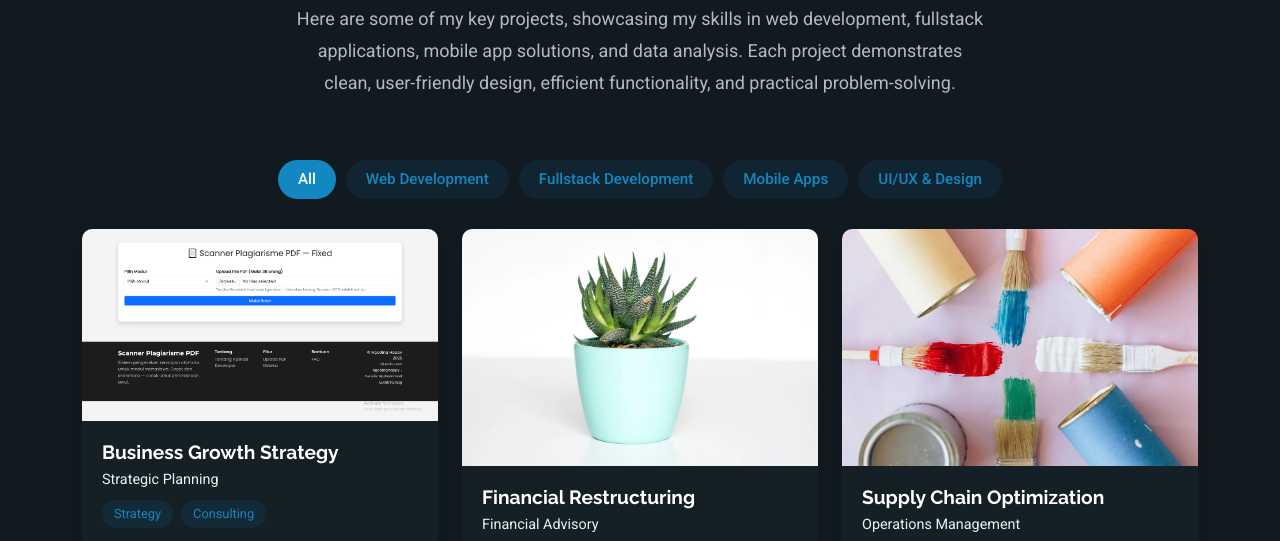
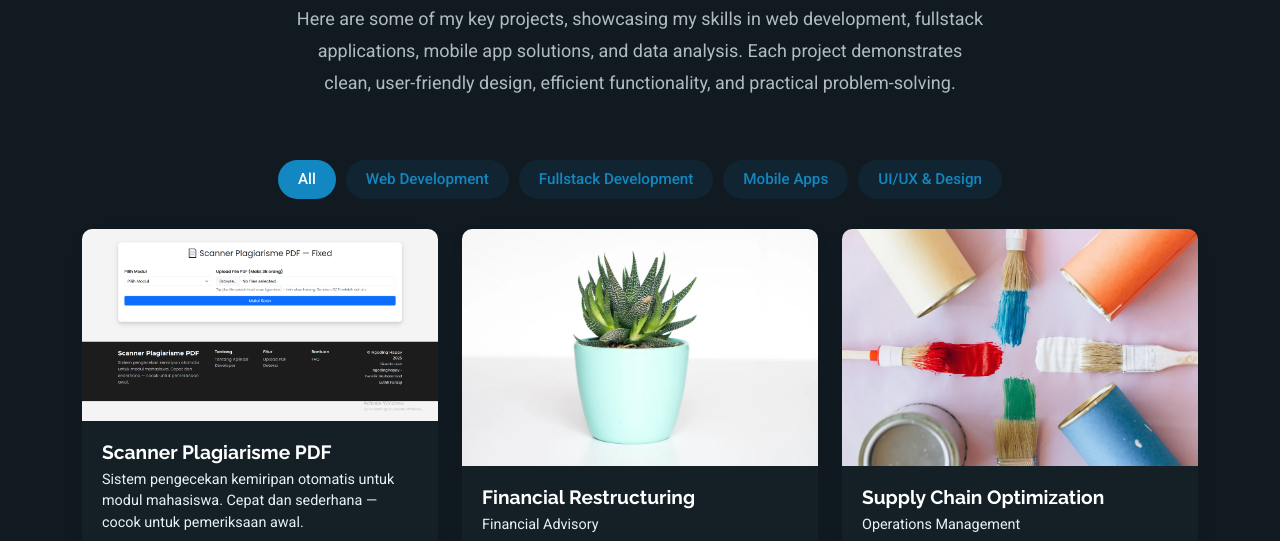
Before and after one commit to muhammadluthfi24/Luthfi-Farizqi.com, a plain HTML site: page portfolio.html in a window 1280 px wide. Shown: the part 232-773 px from the top of the page. Drawn offline with Linux system fonts and the light colour scheme.

Commit message:
Remove Readme.txt and update portfolio.html

```diff
--- a/portfolio.html
+++ b/portfolio.html
@@ -88,17 +88,17 @@
                 <div class="portfolio-img">
                   <img src="assets/img/portfolio/portfolio-1.webp" alt="Portfolio Item" class="img-fluid">
                   <div class="portfolio-overlay">
-                    <a href="assets/img/portfolio/portfolio-1.webp" class="glightbox portfolio-lightbox"><i
-                        class="bi bi-plus"></i></a>
-                    <a href="#" class="portfolio-details-link"><i class="bi bi-link"></i></a>
+                    <a href="https://scanner-plagiarisme-pdf.vercel.app/" class="portfolio-details-link"><i
+                        class="bi bi-link"></i></a>
                   </div>
                 </div>
                 <div class="portfolio-info">
-                  <h4>Business Growth Strategy</h4>
-                  <p>Strategic Planning</p>
+                  <h4>Scanner Plagiarisme PDF</h4>
+                  <p>Sistem pengecekan kemiripan otomatis untuk modul mahasiswa. Cepat dan sederhana — cocok untuk
+                    pemeriksaan awal.</p>
                   <div class="portfolio-tags">
-                    <span>Strategy</span>
-                    <span>Consulting</span>
+                    <span>Upload PDF</span>
+                    <span>Deteksi</span>
                   </div>
                 </div>
               </div>
```
